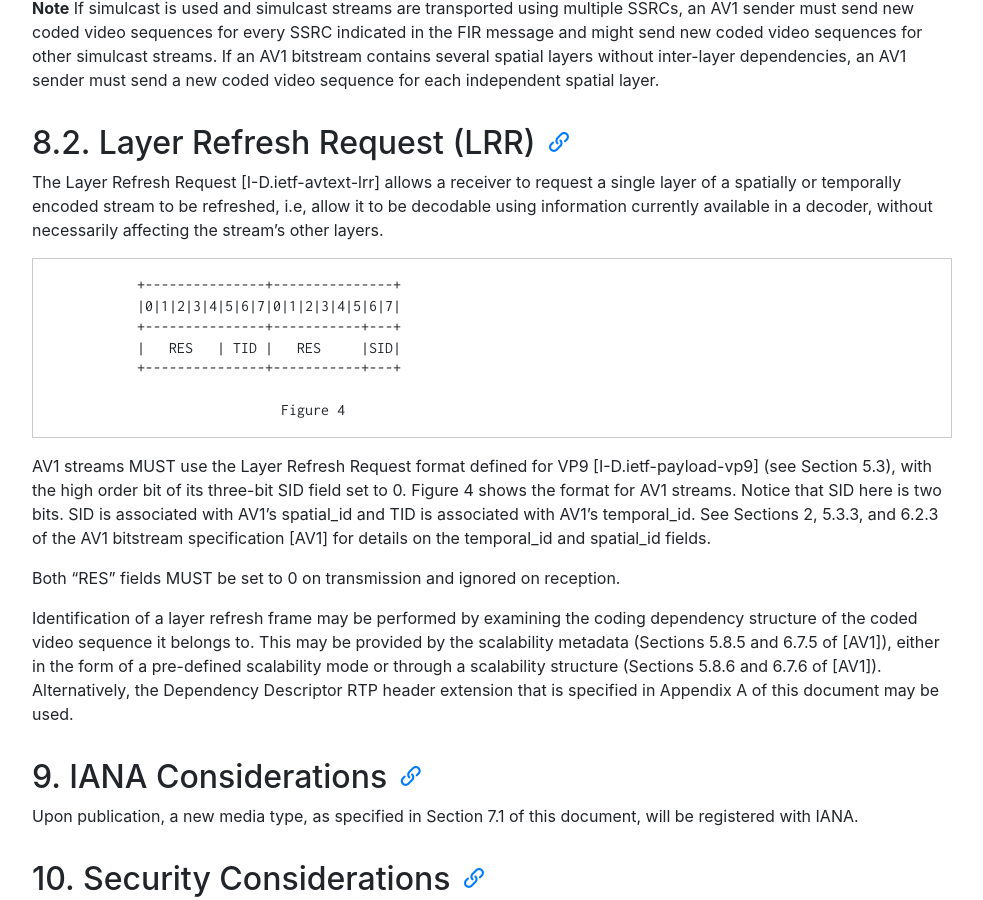
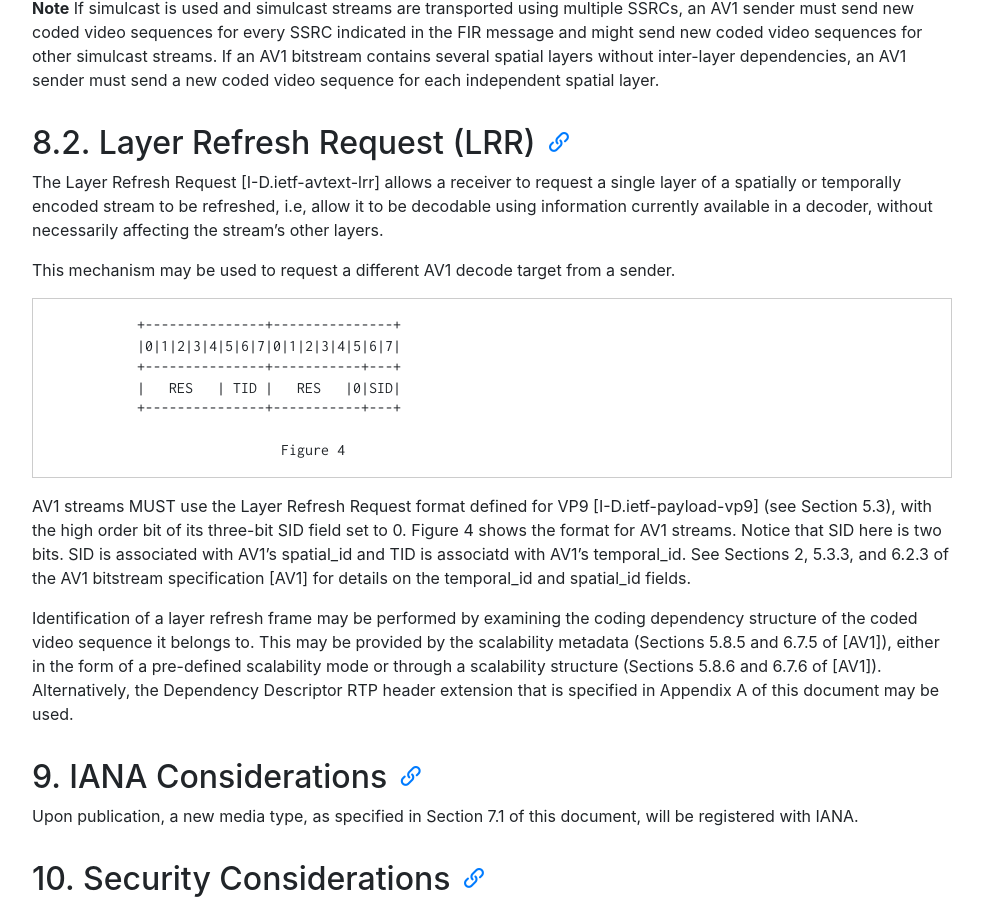
Before and after one commit to AOMediaCodec/av1-rtp-spec, a Jekyll site: the page built from index.md, in a window 1280 px wide and 900 px high, scrolled down 13416 px. Shown: the whole window, without its empty margins (53-1036 px from the left). Built offline with Jekyll 4.4.1, drawn with Linux system fonts in a browser that asks for light colours; nearby versions of some CDN libraries.

Commit message:
Update av1-rtp-spec.md

```diff
--- a/av1-rtp-spec.md
+++ b/av1-rtp-spec.md
@@ -563,21 +563,22 @@ Answer SDP:
    available in a decoder, without necessarily affecting the stream's other
    layers.
 
+   This mechanism may be used to request a different AV1 decode target from a sender.
+
                +---------------+---------------+
                |0|1|2|3|4|5|6|7|0|1|2|3|4|5|6|7|
                +---------------+-----------+---+
-               |   RES   | TID |   RES     |SID|
+               |   RES   | TID |   RES   |0|SID|
                +---------------+-----------+---+
 
                                  Figure 4
+
 
    AV1 streams MUST use the Layer Refresh Request format defined for VP9 [I-D.ietf-payload-vp9]
    (see Section 5.3), with the high order bit of its three-bit SID field set to 0. Figure 4 shows the
    format for AV1 streams. Notice that SID here is two bits.  SID is associated with AV1's spatial_id
-   and TID is associated with AV1's temporal_id. See Sections 2, 5.3.3, and 6.2.3 of the AV1 bitstream
+   and TID is associatd with AV1's temporal_id. See Sections 2, 5.3.3, and 6.2.3 of the AV1 bitstream
    specification [AV1] for details on the temporal_id and spatial_id fields.
-
-   Both "RES" fields MUST be set to 0 on transmission and ignored on reception.
 
    Identification of a layer refresh frame may be performed by examining the
    coding dependency structure of the coded video sequence it belongs to.
```
